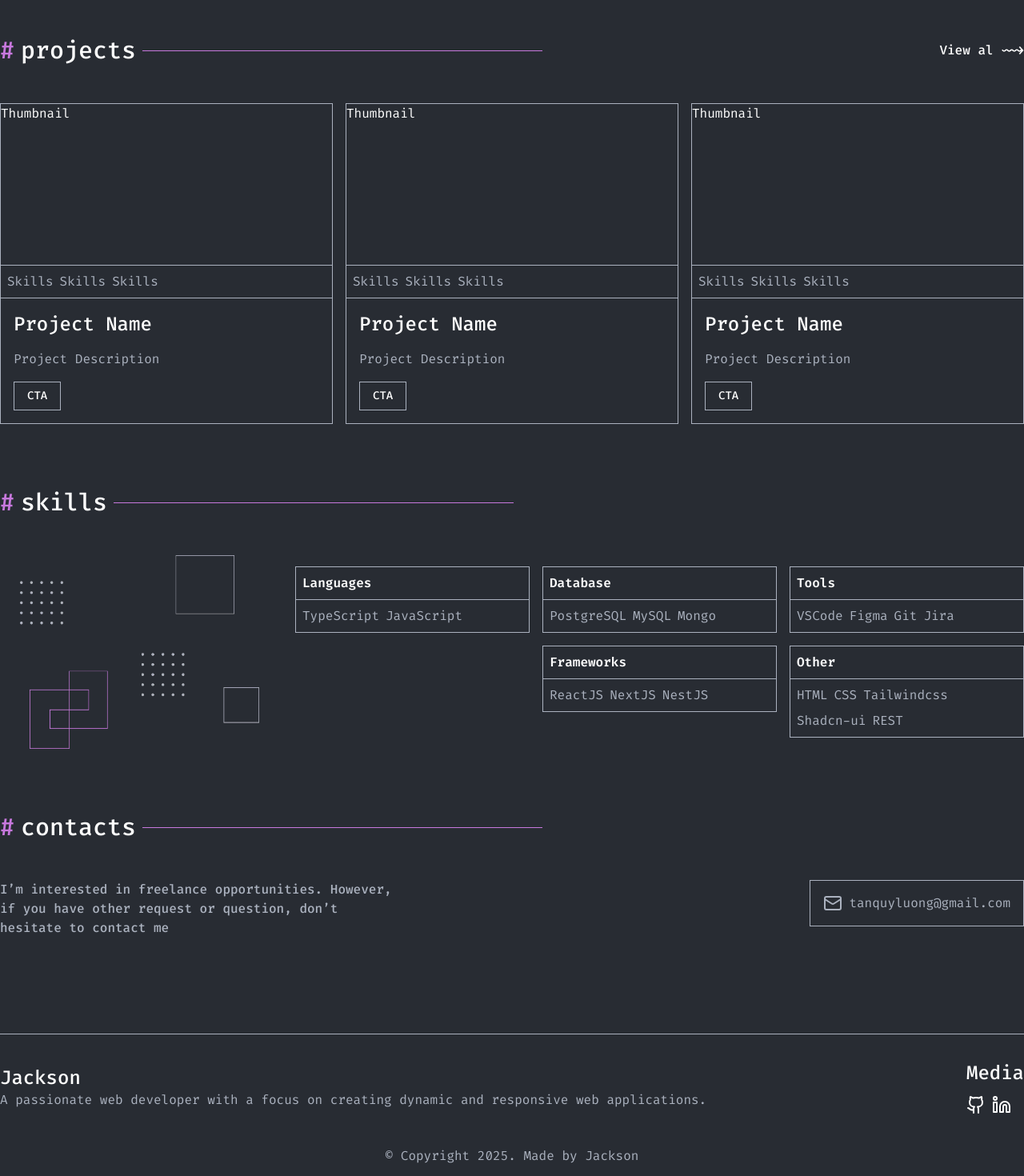
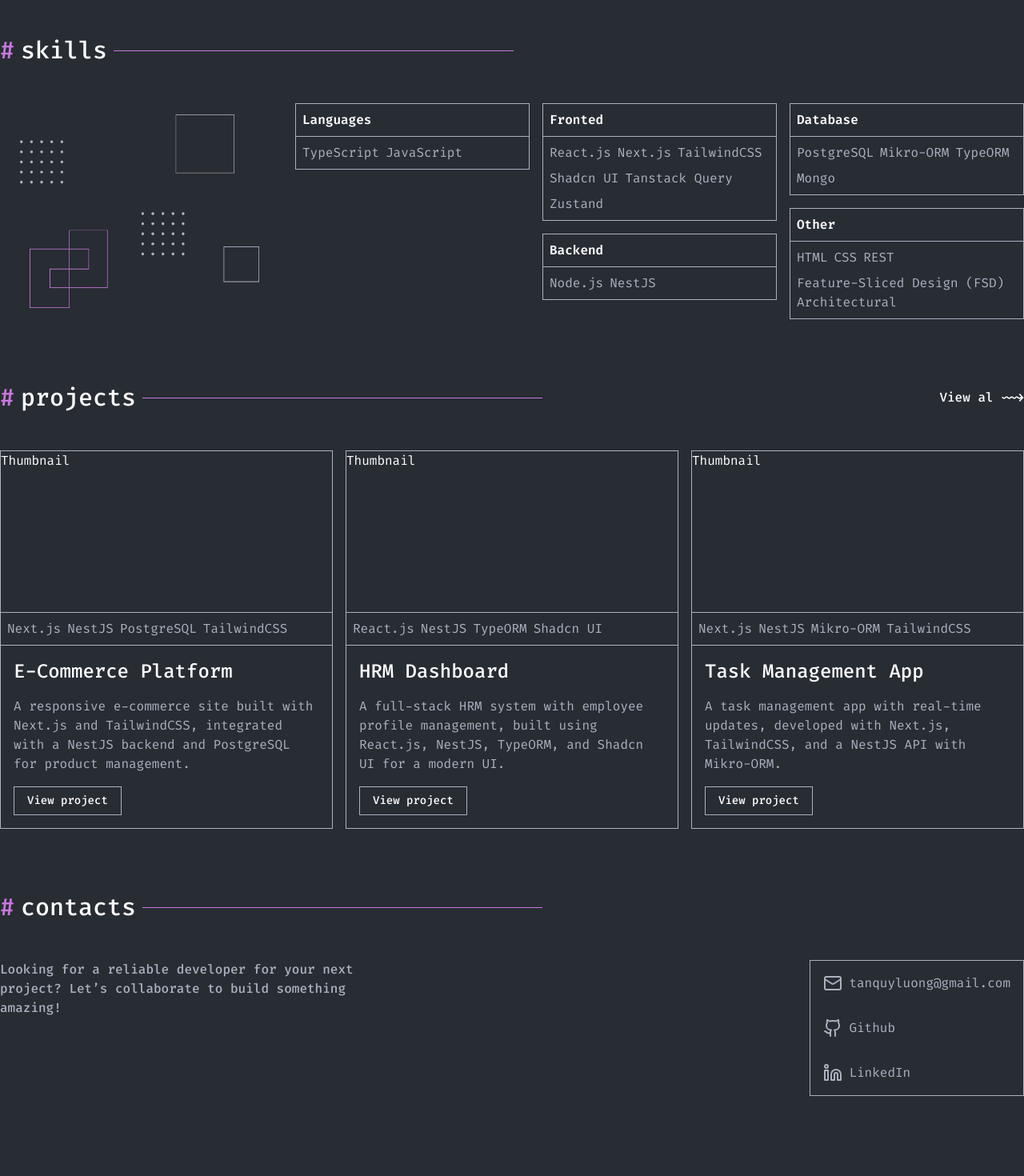
Before and after one commit to LuongQuyTan1999/portfolio, a Next.js app: page / in a window 1280 px wide. Shown: the part 820-2290 px from the top of the page at 80% size. Built offline with nearby package versions, Linux system fonts and the light colour scheme.

Commit message:
update content

```diff
--- a/src/app/(landing)/page.tsx
+++ b/src/app/(landing)/page.tsx
@@ -12,9 +12,9 @@ export default function Home() {
 
       <Banner />
 
+      <Skill />
+
       <Project />
-
-      <Skill />
 
       <Contact />
 
--- a/src/app/_components/Banner.tsx
+++ b/src/app/_components/Banner.tsx
@@ -8,7 +8,7 @@ export default function Banner() {
       <div className="flex justify-between items-center gap-8 w-full min-h-[550px]">
         <div>
           <h1 className="mb-4 font-bold text-primary text-3xl">
-            Full-Stack Developer
+            Hi, I’m Jackson - Full-Stack Developer
           </h1>
           <p className="mb-6 text-secondary">
             I’m a full-stack developer with 4 years of experience building
@@ -20,7 +20,14 @@ export default function Banner() {
             Let’s build something amazing together!
           </p>
 
-          <Button variant="outline">Contact me!!</Button>
+          <div className="flex gap-4">
+            <Button asChild>
+              <Link href="#contact">Hire Me</Link>
+            </Button>
+            <Button variant="outline" asChild>
+              <Link href="#project">View Projects</Link>
+            </Button>
+          </div>
         </div>
 
         <div className="flex flex-col items-center size-full">
--- a/src/app/_components/Contact.tsx
+++ b/src/app/_components/Contact.tsx
@@ -1,4 +1,4 @@
-import { Mail } from "lucide-react";
+import { Github, Linkedin, Mail } from "lucide-react";
 import Link from "next/link";
 
 export default function Contact() {
@@ -14,17 +14,27 @@ export default function Contact() {
 
       <div className="flex justify-between gap-5 w-full">
         <div className="max-w-[505px] font-medium text-secondary">
-          I’m interested in freelance opportunities. However, if you have other
-          request or question, don’t hesitate to contact me
+          Looking for a reliable developer for your next project? Let’s
+          collaborate to build something amazing!
         </div>
 
-        <div className="space-y-4 p-4 border border-secondary w-fit h-fit">
+        <div className="border border-secondary w-fit h-fit text-secondary">
           <Link
             href="mailto:tanquyluong@gmail.com"
-            className="flex items-center gap-2 text-secondary"
+            className="flex items-center gap-2 space-y-4 p-4"
           >
             <Mail />
             tanquyluong@gmail.com
+          </Link>
+
+          <Link href="/" className="flex items-center gap-2 space-y-4 p-4">
+            <Github width={24} height={24} />
+            Github
+          </Link>
+
+          <Link href="/" className="flex items-center gap-2 space-y-4 p-4">
+            <Linkedin />
+            LinkedIn
           </Link>
         </div>
       </div>
--- a/src/app/_components/Footer.tsx
+++ b/src/app/_components/Footer.tsx
@@ -5,7 +5,7 @@ export default function Footer() {
   return (
     <footer className="flex justify-center items-center mt-20 py-8 border-secondary border-t w-full">
       <div className="container">
-        <div className="flex justify-between items-center">
+        {/* <div className="flex justify-between items-center">
           <div>
             <div className="font-medium text-2xl">Jackson</div>
             <div className="text-secondary">
@@ -25,8 +25,8 @@ export default function Footer() {
               </Link>
             </div>
           </div>
-        </div>
-        <div className="mt-10 w-full text-secondary text-center">
+        </div> */}
+        <div className="w-full text-secondary text-center">
           © Copyright 2025. Made by Jackson
         </div>
       </div>
--- a/src/app/_components/Project.tsx
+++ b/src/app/_components/Project.tsx
@@ -1,5 +1,29 @@
 import { Button } from "@/components/ui/button";
 import Link from "next/link";
+
+const PROJECTS = [
+  {
+    title: "E-Commerce Platform",
+    description:
+      "A responsive e-commerce site built with Next.js and TailwindCSS, integrated with a NestJS backend and PostgreSQL for product management.",
+    link: "#",
+    tags: ["Next.js", "NestJS", "PostgreSQL", "TailwindCSS"],
+  },
+  {
+    title: "HRM Dashboard",
+    description:
+      "A full-stack HRM system with employee profile management, built using React.js, NestJS, TypeORM, and Shadcn UI for a modern UI.",
+    link: "#",
+    tags: ["React.js", "NestJS", "TypeORM", "Shadcn UI"],
+  },
+  {
+    title: "Task Management App",
+    description:
+      "A task management app with real-time updates, developed with Next.js, TailwindCSS, and a NestJS API with Mikro-ORM.",
+    link: "#",
+    tags: ["Next.js", "NestJS", "Mikro-ORM", "TailwindCSS"],
+  },
+];
 
 export default function Project() {
   return (
@@ -17,23 +41,29 @@ export default function Project() {
       </div>
 
       <div className="gap-4 grid grid-cols-3">
-        {[1, 2, 3].map((_item, idx) => (
+        {PROJECTS.map((item, idx) => (
           <div className="border border-secondary w-full" key={idx}>
             <div className="h-[201px]">Thumbnail</div>
             <div className="flex flex-wrap items-center gap-2 p-2 border-secondary border-y text-secondary">
-              <span>Skills</span>
-              <span>Skills</span>
-              <span>Skills</span>
+              {item.tags.map((tag, index) => (
+                <span
+                  key={index}
+                  // className="bg-secondary px-2 py-1 rounded text-background"
+                >
+                  {tag}
+                </span>
+              ))}
             </div>
             <div className="space-y-4 p-4">
-              <div className="font-medium text-2xl">Project Name</div>
-              <div className="text-secondary">Project Description</div>
+              <div className="font-medium text-2xl">{item.title}</div>
+              <div className="text-secondary">{item.description}</div>
               <div>
                 <Button
                   variant="outline"
                   className="border-secondary hover:border-primary hover:text-primary"
+                  asChild
                 >
-                  CTA
+                  <Link href={item.link}>View project</Link>
                 </Button>
               </div>
             </div>
--- a/src/app/_components/Skill.tsx
+++ b/src/app/_components/Skill.tsx
@@ -1,4 +1,41 @@
 import Image from "next/image";
+
+const SKILLS_1 = [{ name: "Languages", skills: ["TypeScript", "JavaScript"] }];
+
+const SKILLS_2 = [
+  {
+    name: "Fronted",
+    skills: [
+      "React.js",
+      "Next.js",
+      "TailwindCSS",
+      "Shadcn UI",
+      "Tanstack Query",
+      "Zustand",
+    ],
+  },
+  { name: "Backend", skills: ["Node.js", "NestJS"] },
+];
+
+const SKILLS_3 = [
+  { name: "Database", skills: ["PostgreSQL", "Mikro-ORM", "TypeORM", "Mongo"] },
+  {
+    name: "Other",
+    skills: [
+      "HTML",
+      "CSS",
+      "REST",
+      "Feature-Sliced Design (FSD) Architectural",
+    ],
+  },
+];
+
+// const SKILLS_2 = [
+//   { name: "Tools", skills: ["Git", "Docker", "CI/CD"] },
+//   { name: "Testing", skills: ["Jest", "Cypress"] },
+//   { name: "Cloud", skills: ["AWS", "Vercel"] },
+//   { name: "Soft Skills", skills: ["Teamwork", "Problem Solving", "Communication"] },
+// ]
 
 export default function Skill() {
   return (
@@ -22,70 +59,59 @@ export default function Skill() {
         </div>
 
         <div className="gap-4 grid grid-cols-3 w-full">
-          <div className="border border-secondary w-full h-fit">
+          {SKILLS_1.map((skill) => (
+            <div
+              key={skill.name}
+              className="border border-secondary w-full h-fit"
+            >
               <div className="p-2 border-secondary border-b font-semibold">
-              Languages
+                {skill.name}
               </div>
 
               <div className="flex flex-wrap gap-2 p-2 text-secondary">
-              <span>TypeScript</span>
-              <span>JavaScript</span>
+                {skill.skills.map((s) => (
+                  <span key={s}>{s}</span>
+                ))}
               </div>
+            </div>
+          ))}
+
+          <div className="space-y-4">
+            {SKILLS_2.map((skill) => (
+              <div
+                key={skill.name}
+                className="border border-secondary w-full h-fit"
+              >
+                <div className="p-2 border-secondary border-b font-semibold">
+                  {skill.name}
+                </div>
+
+                <div className="flex flex-wrap gap-2 p-2 text-secondary">
+                  {skill.skills.map((s) => (
+                    <span key={s}>{s}</span>
+                  ))}
+                </div>
+              </div>
+            ))}
           </div>
 
           <div className="space-y-4">
-            <div className="border border-secondary w-full h-fit">
+            {SKILLS_3.map((skill) => (
+              <div
+                key={skill.name}
+                className="border border-secondary w-full h-fit"
+              >
                 <div className="p-2 border-secondary border-b font-semibold">
-                Database
+                  {skill.name}
                 </div>
 
                 <div className="flex flex-wrap gap-2 p-2 text-secondary">
-                <span>PostgreSQL</span>
-                <span>MySQL</span>
-                <span>Mongo</span>
+                  {skill.skills.map((s) => (
+                    <span key={s}>{s}</span>
+                  ))}
                 </div>
               </div>
-
-            <div className="border border-secondary w-full h-fit">
-              <div className="p-2 border-secondary border-b font-semibold">
-                Frameworks
-              </div>
-
-              <div className="flex flex-wrap gap-2 p-2 text-secondary">
-                <span>ReactJS</span>
-                <span>NextJS</span>
-                <span>NestJS</span>
-              </div>
-            </div>
-          </div>
-
-          <div className="space-y-4">
-            <div className="border border-secondary w-full h-fit">
-              <div className="p-2 border-secondary border-b font-semibold">
-                Tools
-              </div>
-
-              <div className="flex flex-wrap gap-2 p-2 text-secondary">
-                <span>VSCode</span>
-                <span>Figma</span>
-                <span>Git</span>
-                <span>Jira</span>
-              </div>
-            </div>
-
-            <div className="border border-secondary w-full h-fit">
-              <div className="p-2 border-secondary border-b font-semibold">
-                Other
-              </div>
-
-              <div className="flex flex-wrap gap-2 p-2 text-secondary">
-                <span>HTML</span>
-                <span>CSS</span>
-                <span>Tailwindcss</span>
-                <span>Shadcn-ui</span>
-                <span>REST</span>
-              </div>
-            </div>
+            ))}
           </div>
         </div>
       </div>
```
Lines whose indentation alone changed are shown as unchanged.
